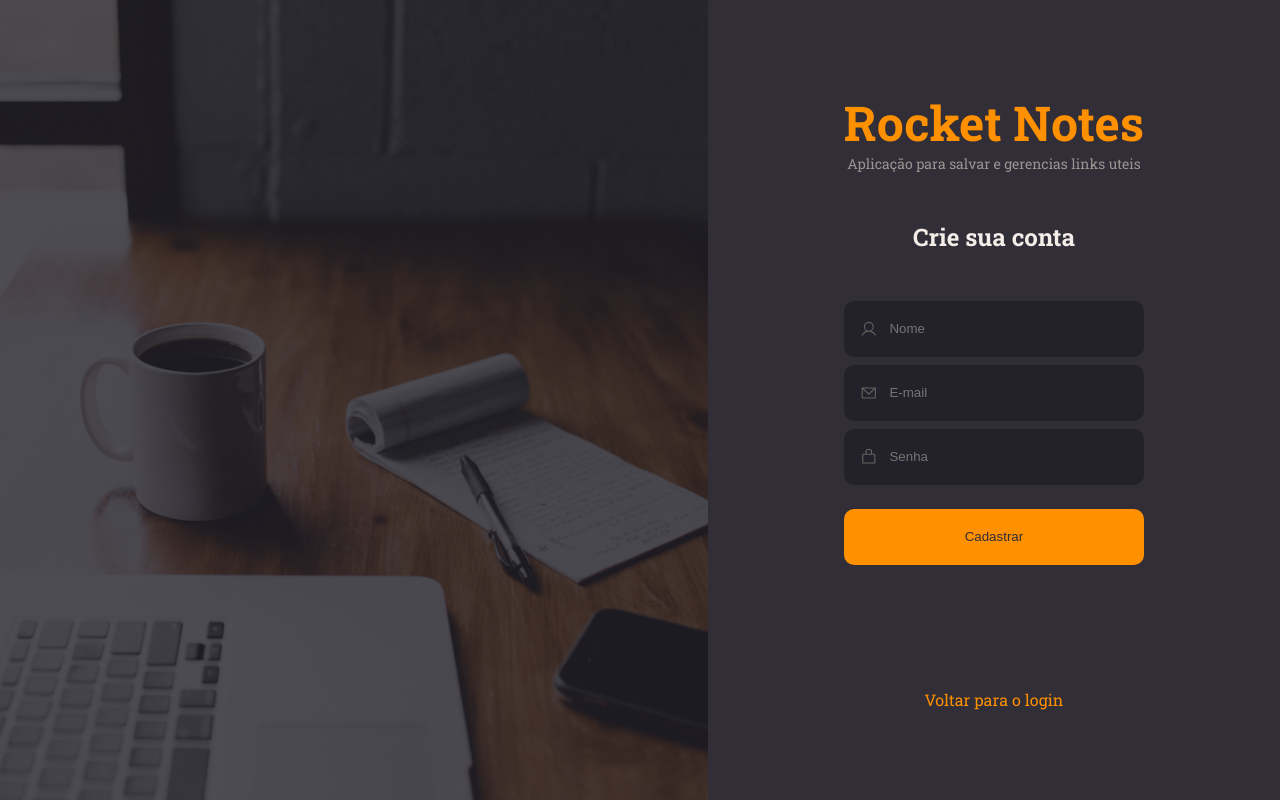
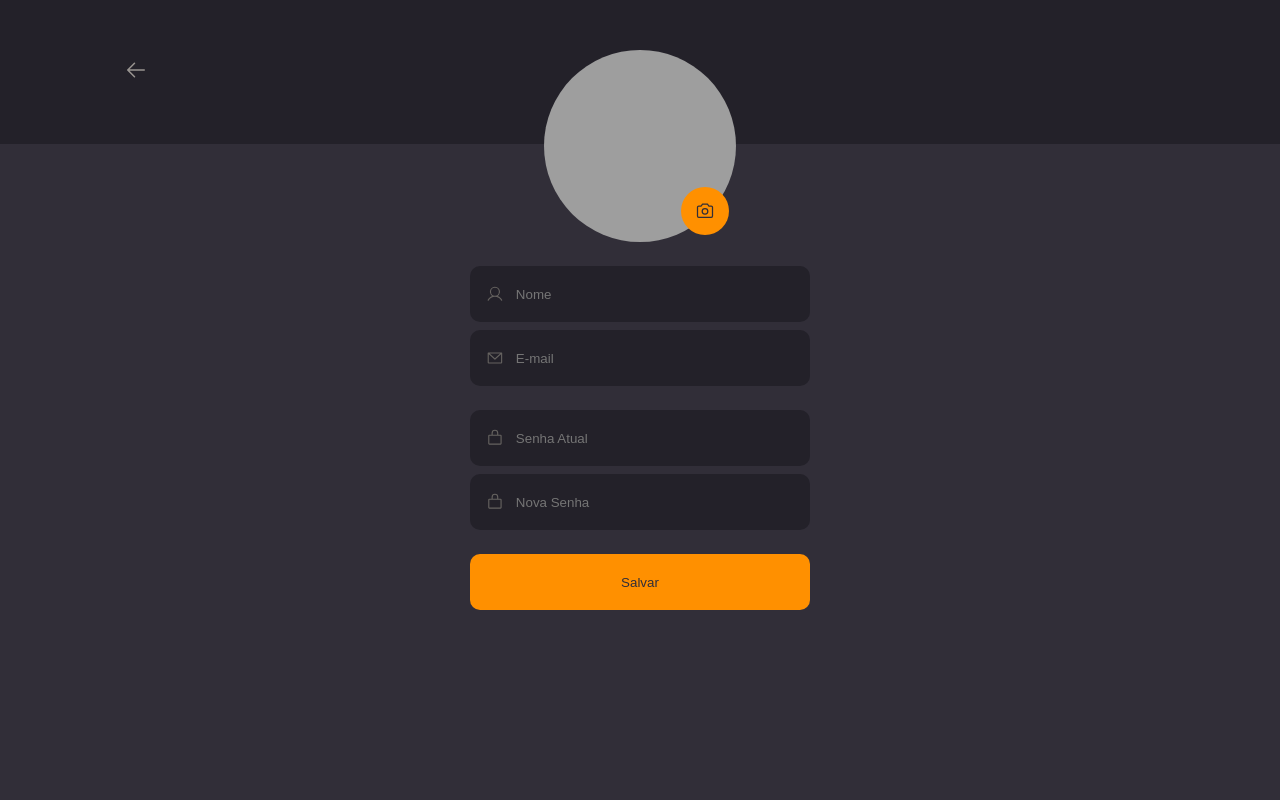
Before and after one commit to cleitonBarros/Rocketnotes, a React (Vite) app: page / in a window 1280 px wide. Built offline with nearby package versions, Linux system fonts and the light colour scheme; grey boxes are pictures that could not be loaded.

Commit message:
feat: profile

```diff
--- a/src/App.tsx
+++ b/src/App.tsx
@@ -1,10 +1,10 @@
 import { Home } from "./pages/Home";
-import { SignUp } from "./pages/Signup";
+import { Profile } from "./pages/Profile";
 
 function App() {
   return (
     <>
-      <SignUp />
+      <Profile />
     </>
   );
 }
--- /dev/null
+++ b/src/pages/Profile/index.tsx
@@ -0,0 +1,45 @@
+import { Button } from "../../components/Button";
+import { Input } from "../../components/Input";
+
+import * as S from "./styled";
+
+import {
+  ArrowLeft,
+  EnvelopeSimple,
+  LockSimple,
+  User,
+  Camera
+} from "@phosphor-icons/react";
+
+export function Profile() {
+  return (
+    <S.Container>
+      <header>
+        <a href="/">
+          <ArrowLeft />
+        </a>
+      </header>
+      <S.Form>
+        <S.Avatar>
+          <img
+            src="https://github.com/cleitonBarros.png"
+            alt="Foto do usuario"
+          />
+          <label htmlFor="avatar">
+            <Camera />
+            <input id="avatar" type="file" />
+          </label>
+        </S.Avatar>
+        <Input placeholder="Nome" type="text" icon={<User />} />
+        <Input placeholder="E-mail" type="text" icon={<EnvelopeSimple />} />
+        <Input
+          placeholder="Senha Atual"
+          type="password"
+          icon={<LockSimple />}
+        />
+        <Input placeholder="Nova Senha" type="password" icon={<LockSimple />} />
+        <Button title="Salvar" />
+      </S.Form>
+    </S.Container>
+  );
+}
--- /dev/null
+++ b/src/pages/Profile/styled.ts
@@ -0,0 +1,66 @@
+import styled from "styled-components";
+
+export const Container = styled.div`
+  width: 100%;
+
+  > header {
+    width: 100%;
+    height: 9rem;
+    background: ${({ theme }) => theme.COLORS.BACKGROUND_900};
+
+    display: flex;
+    align-items: center;
+    padding: 0 7.75rem;
+
+    svg {
+      color: ${({ theme }) => theme.COLORS.GRAY_100};
+      font-size: 1.5rem;
+    }
+  }
+`;
+
+export const Form = styled.form`
+  max-width: 21.25rem;
+  margin: 1.9rem auto 0;
+
+  > div:nth-child(4) {
+    margin-top: 1.5rem;
+  }
+`;
+
+export const Avatar = styled.div`
+  position: relative;
+  margin: -7.75rem auto 1.5rem;
+  width: 12rem;
+  height: 12rem;
+
+  > img {
+    width: 12rem;
+    height: 12rem;
+    border-radius: 50%;
+  }
+
+  > label {
+    width: 3rem;
+    height: 3rem;
+
+    background-color: ${({ theme }) => theme.COLORS.ORANGE};
+    border-radius: 50%;
+    display: flex;
+    justify-content: center;
+    align-items: center;
+    position: absolute;
+    bottom: 7px;
+    right: 7px;
+    cursor: pointer;
+
+    input {
+      display: none;
+    }
+    svg {
+      width: 1.25rem;
+      height: 1.25rem;
+      color: ${({ theme }) => theme.COLORS.BACKGROUND_800};
+    }
+  }
+`;
```
